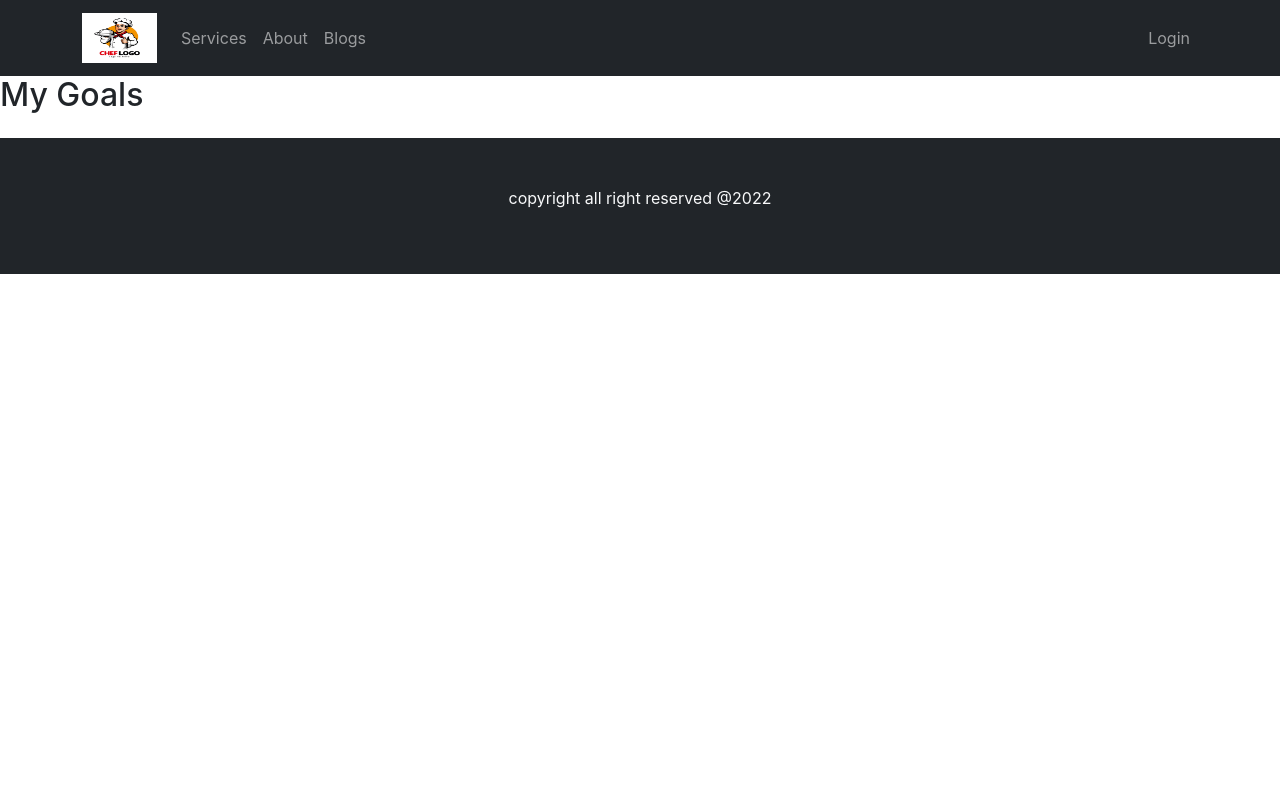
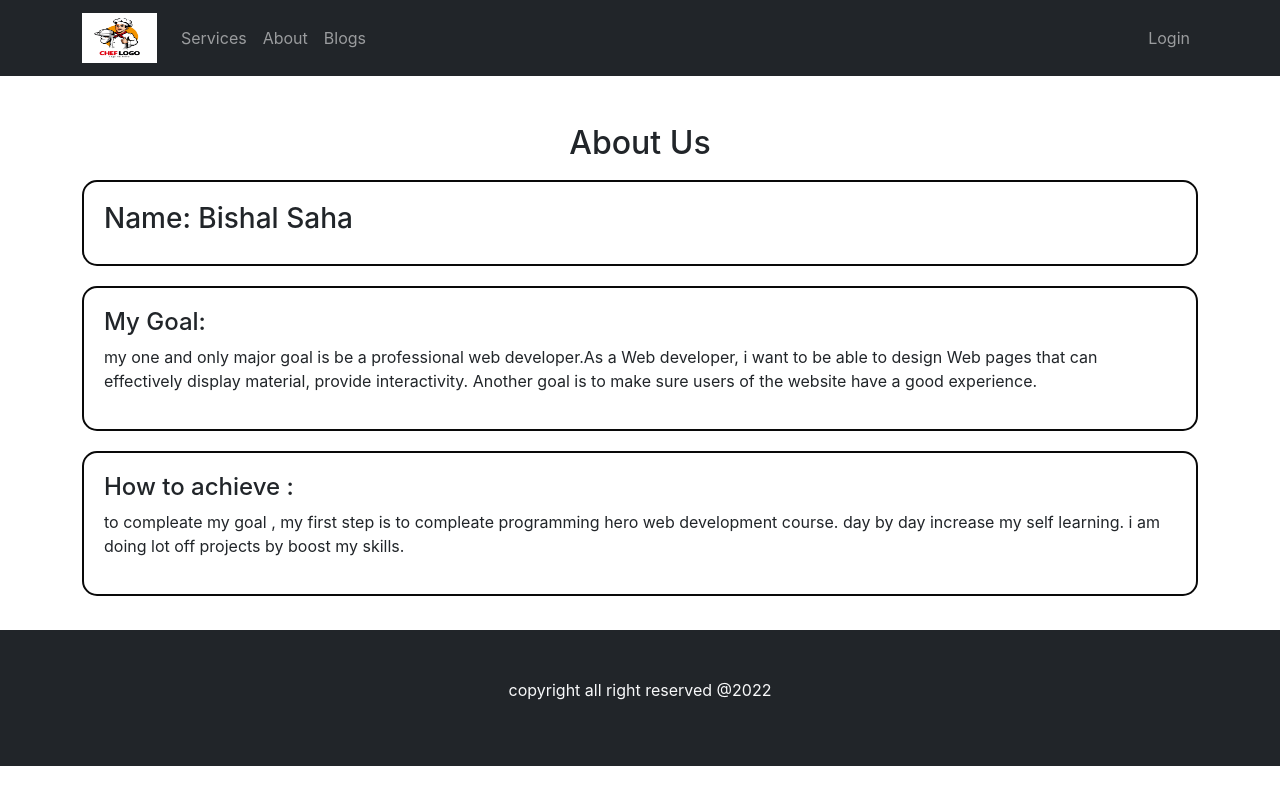
Before and after one commit to ambishalsaha01/food-hunter-10, a React (Create React App) app: page /about in a window 1280 px wide. Built offline with nearby package versions, Linux system fonts and the light colour scheme; no server answers.

Commit message:
implement about and blogs page

```diff
--- /dev/null
+++ b/src/Pages/About/About.css
@@ -0,0 +1,10 @@
+.about-container{
+    display: grid;
+    grid-template-columns: 1fr;
+}
+.about-item{
+    border: 2px solid rgb(9, 9, 9);
+    margin: 10px 0;
+    border-radius: 15px;
+    padding: 20px;
+}
--- a/src/Pages/About/About.js
+++ b/src/Pages/About/About.js
@@ -1,10 +1,23 @@
 import React from 'react';
+import './About.css'
 
 const About = () => {
     return (
-        <div>
-            <h2>My Goals</h2>
-            <p></p>
+        <div className='container'>
+            <h2 className='text-center mt-5'>About Us</h2>
+            <div className='about-container'>
+                <div className='about-item'>
+                    <h3>Name: Bishal Saha</h3>
+                </div>
+                <div className='about-item'>
+                    <h4>My Goal:</h4>
+                    <p>my one and only major goal is be a professional web developer.As a Web developer, i want to be able to design Web pages that can effectively display material, provide interactivity. Another goal is to make sure users of the website have a good experience.</p>
+                </div>
+                <div className='about-item'>
+                    <h4>How to achieve :</h4>
+                    <p>to compleate my goal , my first step is to compleate programming hero web development course. day by day increase my self learning. i am doing lot off projects by boost my skills.</p>
+                </div>
+            </div>
         </div>
     );
 };
--- /dev/null
+++ b/src/Pages/Blogs/Blogs.css
@@ -0,0 +1,10 @@
+.blogs-container{
+    display: grid;
+    grid-template-columns: 1fr;
+}
+.blogs-item{
+    border: 2px solid rgb(9, 9, 9);
+    margin: 10px 0;
+    border-radius: 15px;
+    padding: 20px;
+}
--- a/src/Pages/Blogs/Blogs.js
+++ b/src/Pages/Blogs/Blogs.js
@@ -1,9 +1,24 @@
 import React from 'react';
+import './Blogs.css'
 
 const Blogs = () => {
     return (
-        <div>
-            <h2>Blogs</h2>
+        <div className='container'>
+            <h2 className='text-center mt-5'>Blogs</h2>
+            <div className='blogs-container'>
+                <div className='blogs-item'>
+                    <h4>Difference between authorization and authentication?</h4>
+                    <p>Simply put, authentication is the process of verifying who someone is, whereas authorization is the process of verifying what specific applications, files, and data a user has access to. The situation is like that of an airline that needs to determine which people can come on board.</p>
+                </div>
+                <div className='blogs-item'>
+                    <h4>Why are you using firebase? What other options do you have to implement authentication?</h4>
+                    <p>Firebase by Google can be used for the following: Firebase manages all data real-time in the database. So, the exchange of data to and fro from the database is easy and quick.  Other ways to authenticate can be through cards, retina scans, voice recognition, and fingerprints.</p>
+                </div>
+                <div className='blogs-item'>
+                    <h4>What other services does firebase provide other than authentication?</h4>
+                    <p>other services does firebase provide other than authentication is hosting, analytics, https etc.</p>
+                </div>
+            </div>
         </div>
     );
 };
--- /dev/null
+++ b/src/Pages/Login/Login/Login.css
@@ -0,0 +1,6 @@
+.login-container{
+    border: 1px solid rgba(209, 201, 201, 0.652);
+    border-radius: 15px;
+    padding: 35px 20px;
+    margin: 100px auto;
+}
--- a/src/Pages/Login/Login/Login.js
+++ b/src/Pages/Login/Login/Login.js
@@ -4,6 +4,7 @@ import { useSignInWithEmailAndPassword } from 'react-firebase-hooks/auth';
 import { Link, useLocation, useNavigate } from 'react-router-dom';
 import auth from '../../../firebase.init';
 import SocialLogin from '../SocialLogin/SocialLogin';
+import './Login.css'
 
 const Login = () => {
     const emailRef = useRef('');
@@ -28,7 +29,6 @@ const Login = () => {
         event.preventDefault();
         const email = emailRef.current.value;
         const password = passwordRef.current.value;
-
         signInWithEmailAndPassword(email, password);
     }
 
@@ -37,8 +37,8 @@ const Login = () => {
     }
 
     return (
-        <div className='container w-50 mx-auto'>
-            <h2 className='text-primary text-center mt-2'>Please Login</h2>
+        <div className='container login-container w-50 mx-auto'>
+            <h2 className='text-dark text-center mt-2'>Login Here</h2>
             <Form onSubmit={handleSubmit}>
                 <Form.Group className="mb-3" controlId="formBasicEmail">
                     <Form.Label>Email address</Form.Label>
@@ -49,11 +49,11 @@ const Login = () => {
                     <Form.Label>Password</Form.Label>
                     <Form.Control ref={passwordRef} type="password" required />
                 </Form.Group>
-                <Button variant="primary" type="submit">
+                <Button variant="warning" type="submit">
                     Submit
                 </Button>
             </Form>
-            <p>New to food hunter? <Link to="/register" className='text-danger pe-auto text-decoration-none' onClick={navigateRegister}>Register now</Link> </p>
+            <p>New to food hunter? <Link to="/register" className='text-warning pe-auto text-decoration-none' onClick={navigateRegister}>Register now</Link> </p>
             <SocialLogin></SocialLogin>
         </div>
     );
--- a/src/Pages/Login/Register/Register.css
+++ b/src/Pages/Login/Register/Register.css
@@ -10,3 +10,19 @@
     font-size: 18px;
     margin-bottom: 15px;
 }
+
+.register-form{
+    border: 1px solid rgba(209, 201, 201, 0.652);
+    border-radius: 15px;
+    padding: 35px 20px;
+    margin: 100px auto;
+}
+
+.register-form .register-btn{
+    border-radius: 15px;
+    border: none;
+}
+.register-form input{
+    border-radius: 15px;
+    border: 1px solid rgba(209, 201, 201, 0.652);
+}
--- a/src/Pages/Login/Register/Register.js
+++ b/src/Pages/Login/Register/Register.js
@@ -8,8 +8,6 @@ const Register = () => {
     const [
         createUserWithEmailAndPassword,
         user,
-        loading,
-        error,
       ] = useCreateUserWithEmailAndPassword(auth);
     const navigate = useNavigate();
 
@@ -32,16 +30,14 @@ const Register = () => {
 
     return (
         <div className='register-form'>
-            <h2 style={{textAlign: 'center'}}>Please Register</h2>
+            <h2 style={{textAlign: 'center', marginBottom: '20px'}}>Register Now</h2>
             <form onSubmit={handleRegister}>
                 <input type="text" name="name" id="" placeholder='Your Name'/>
-
                 <input type="email" name="email" id="" placeholder='Email Address' required/>
-
                 <input type="password" name="password" id="" placeholder='Password' required/>
-                <input type="submit" value="Register" />
+                <input className='register-btn bg-warning' type="submit" value="Register" />
             </form>
-            <p>Already have an account? <Link to="/login" className='text-danger pe-auto text-decoration-none' onClick={navigateLogin}>Please Login</Link> </p>
+            <p>Already have an account? <Link to="/login" className='text-warning pe-auto text-decoration-none' onClick={navigateLogin}>Login Now</Link> </p>
         </div>
     );
 };
--- a/src/Pages/Login/SocialLogin/SocialLogin.js
+++ b/src/Pages/Login/SocialLogin/SocialLogin.js
@@ -8,15 +8,14 @@ const SocialLogin = () => {
     return (
         <div>
             <div className='d-flex align-items-center'>
-                <div style={{ height: '1px' }} className='bg-primary w-50'></div>
-                <p className='mt-2 px-2'>or</p>
-                <div style={{ height: '1px' }} className='bg-primary w-50'></div>
+                <div style={{ height: '2px' }} className='bg-warning w-50'></div>
+                <p className='mt-2 px-2'>OR</p>
+                <div style={{ height: '2px' }} className='bg-warning w-50'></div>
             </div>
-            {/* {errorElement} */}
-            <div className=''>
+            <div>
                 <button
                     onClick={() => signInWithGoogle()}
-                    className='btn btn-info w-50 d-block mx-auto my-2'>
+                    className='btn w-100 d-block mx-auto my-2'>
                     <img style={{ width: '30px' }} src={google} alt="" />
                     <span className='px-2'> Sign In with Google</span>
                 </button>
```
